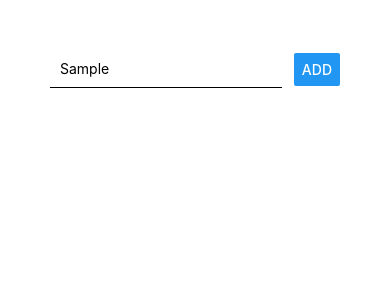
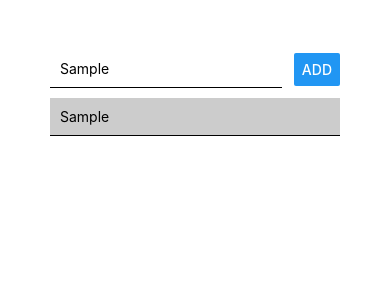
Before and after one commit to MiyuruCG/ReactNative-CompleteGuide, a React Native app: screen / in a window 390 px wide. Both pictures are taken after typing "Sample" into the empty fields and a click on the button "ADD". Shown: the top 300 px of the page. Built offline with nearby package versions, Linux system fonts and the light colour scheme.

Commit message:
Got the text input and display them in a flat list

```diff
--- a/App.js
+++ b/App.js
@@ -1,15 +1,50 @@
 import { StatusBar } from "expo-status-bar";
-import React from "react";
-import { StyleSheet, Text, View, TextInput, Button } from "react-native";
+import React, { useState } from "react";
+import {
+  StyleSheet,
+  Text,
+  View,
+  TextInput,
+  Button,
+  ScrollView,
+  FlatList,
+} from "react-native";
 
 export default function App() {
+  const [goal, setGoal] = useState("");
+  const [allGoals, setAllGoals] = useState([]);
+
+  const goalInputHandler = (enteredTxt) => {
+    setGoal(enteredTxt);
+  };
+
+  const addGoalHandler = () => {
+    setAllGoals((currentGoals) => [
+      ...currentGoals,
+      { id: Math.random().toString(), value: goal },
+    ]);
+  };
+
   return (
     <View style={styles.screen}>
       <View style={styles.inputContainer}>
-        <TextInput placeholder="Course Goal" style={styles.textInput} />
-        <Button title="Add" />
+        <TextInput
+          placeholder="Course Goal"
+          style={styles.textInput}
+          onChangeText={goalInputHandler}
+          value={goal}
+        />
+        <Button title="Add" onPress={addGoalHandler} />
       </View>
-      <View></View>
+      <FlatList
+        keyExtractor={(item, index) => item.id}
+        data={allGoals}
+        renderItem={(itemData) => (
+          <View style={styles.listStyle}>
+            <Text>{itemData.item.value}</Text>
+          </View>
+        )}
+      />
     </View>
   );
 }
@@ -29,4 +64,11 @@ const styles = StyleSheet.create({
     borderBottomWidth: 1,
     padding: 10,
   },
+  listStyle: {
+    padding: 10,
+    marginVertical: 10,
+    backgroundColor: "#ccc",
+    borderColor: "black",
+    borderBottomWidth: 1,
+  },
 });
```
